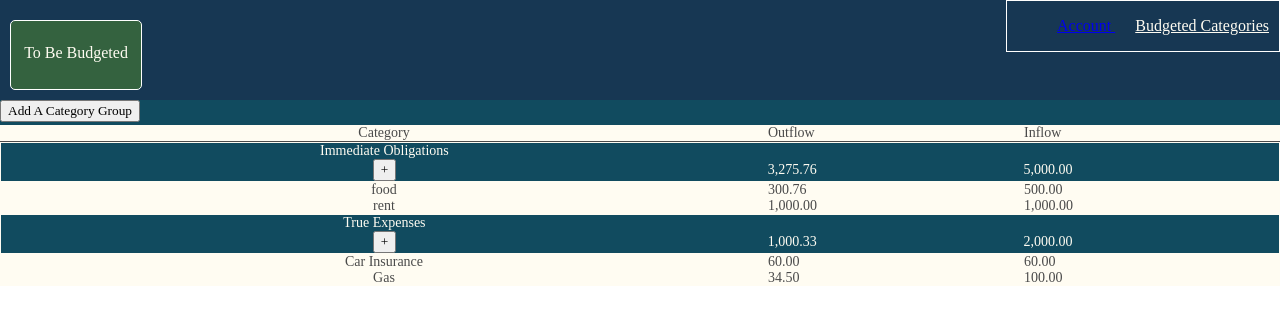
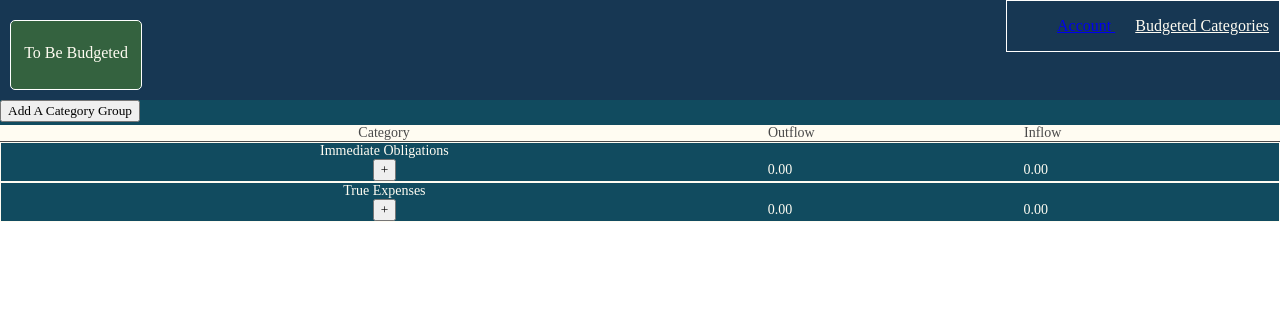
Before and after one commit to anbe6083/Budget_Application, a React (Create React App) app: page /budget in a window 1280 px wide. Shown: the top 324 px of the page. Built offline with nearby package versions, Linux system fonts and the light colour scheme.

Commit message:
Made category groups budgeted and activity amount dynamic

```diff
--- a/src/Budget_route.js
+++ b/src/Budget_route.js
@@ -16,36 +16,36 @@ export default class Budget_Route extends Component {
             categoryGroups: [
                 {
                     groupName: 'Immediate Obligations',
-                    budgeted: '5,000.00',
-                    activity: '3,275.76',
+                    budgeted: '0.00',
+                    activity: '0.00',
                     subcategories: [
-                        {
-                            category: 'food',
-                            budgeted: '500.00',
-                            activity: '300.76'
-                        },
-                        {
-                            category: 'rent',
-                            budgeted: '1,000.00',
-                            activity: '1,000.00'
-                        }
+                        // {
+                        //     category: 'food',
+                        //     budgeted: '500.00',
+                        //     activity: '300.76'
+                        // },
+                        // {
+                        //     category: 'rent',
+                        //     budgeted: '1000.00',
+                        //     activity: '1000.00'
+                        // }
                     ]
                 },
                 {
                     groupName: 'True Expenses',
-                    budgeted: '2,000.00',
-                    activity: '1,000.33',
+                    budgeted: '0.00',
+                    activity: '0.00',
                     subcategories: [
-                        {
-                            category: 'Car Insurance',
-                            budgeted: '60.00',
-                            activity: '60.00'
-                        },
-                        {
-                            category: 'Gas',
-                            budgeted: '100.00',
-                            activity: '34.50'
-                        }
+                        // {
+                        //     category: 'Car Insurance',
+                        //     budgeted: '60.00',
+                        //     activity: '60.00'
+                        // },
+                        // {
+                        //     category: 'Gas',
+                        //     budgeted: '100.00',
+                        //     activity: '34.50'
+                        // }
                     ]
                 }
             ]
@@ -59,8 +59,8 @@ export default class Budget_Route extends Component {
                 categoryGroups: prevState.categoryGroups.concat([
                     {
                         groupName: categoryGroup,
-                        budgeted: '0.00',
-                        activity: '0.00',
+                        budgeted: 0.00,
+                        activity: 0.00,
                         subcategories: []
                     }
                 ])
@@ -71,21 +71,19 @@ export default class Budget_Route extends Component {
     //the CategoryGroups component in MainBudgetBody
     //TODO
     handleAddSubcategory(newSubcategoryObj, newSubcategoryCategoryGroup) {
-        console.log('newSubcategoryCategoryGroup ' +newSubcategoryCategoryGroup);
-        return this.setState((prevState, props) => {
+        this.setState((prevState, props) => {
             return {
                 categoryGroups: prevState.categoryGroups.map( (categoryGroup) => {
                     if(categoryGroup.groupName === newSubcategoryCategoryGroup) {
-                        console.log('categoryGroup.groupName ' +categoryGroup.groupName);
                         return {
                             groupName: categoryGroup.groupName,
-                            budgeted: categoryGroup.budgeted,
-                            activity: categoryGroup.groupName.activity,
+                            budgeted: parseFloat(categoryGroup.budgeted) + parseFloat(newSubcategoryObj.Budget),
+                            activity: parseFloat(categoryGroup.activity),
                             subcategories: categoryGroup.subcategories.concat(
                                 {
                                     category: newSubcategoryObj.Subcategory,
                                     budgeted: newSubcategoryObj.Budget,
-                                    activity: '0.00'
+                                    activity: 0.00
                                 }
                             )
                         }
@@ -95,10 +93,11 @@ export default class Budget_Route extends Component {
                 } )
             }
         })
-        console.log('state is now: ' +this.state);
     }
 
-
+    getSum = (total, num) => {
+        return total + num;
+    }
     render() {
         return (
             <div>
--- a/src/add_subcategory.js
+++ b/src/add_subcategory.js
@@ -6,7 +6,7 @@ export default class AddSubcategory extends Component {
         this.state = {
             open: false,
             Subcategory: '',
-            Budget: 0
+            Budget: '0'
         }
         this.handleChange = this.handleChange.bind(this);
         this.handleSubmit = this.handleSubmit.bind(this);
@@ -22,7 +22,7 @@ export default class AddSubcategory extends Component {
     };
     //Changes the state. event.target.name comes from the 'name' in the input tags in the modal
     handleChange(event) {
-        this.setState({ [event.target.name]: event.target.value });
+        this.setState({ [event.target.name]: event.target.type === 'number' ? parseFloat(event.target.value) : event.target.value });
     }
 
     //Changes the parents state (Parent component is: Budget_Route)
--- a/src/category_groups.js
+++ b/src/category_groups.js
@@ -21,7 +21,7 @@ export default class CategoryGroups extends Component {
     //Changes the parents state (Parent component is: Budget_Route)
     handleSubmit = (state, categoryGroup) => {
         console.log('categoryGroup' +categoryGroup);
-        this.props.handleAddSubcategory(state, categoryGroup );
+        return this.props.handleAddSubcategory(state, categoryGroup );
         this.onCloseModal();
     }
 
@@ -29,6 +29,7 @@ export default class CategoryGroups extends Component {
         //categoryGroups is from the parent component Budget_Route. It is part of the state.
         const categoryGroups = this.props.categoryGroups;
         const categoryGroupsArr = categoryGroups.map((categoryGroup) => {
+            console.log(categoryGroup);
             return (
                 <div className = 'categoryGroupContainer' key={categoryGroup.groupName}>
                     <div className="categoryGroupDiv" >
```
